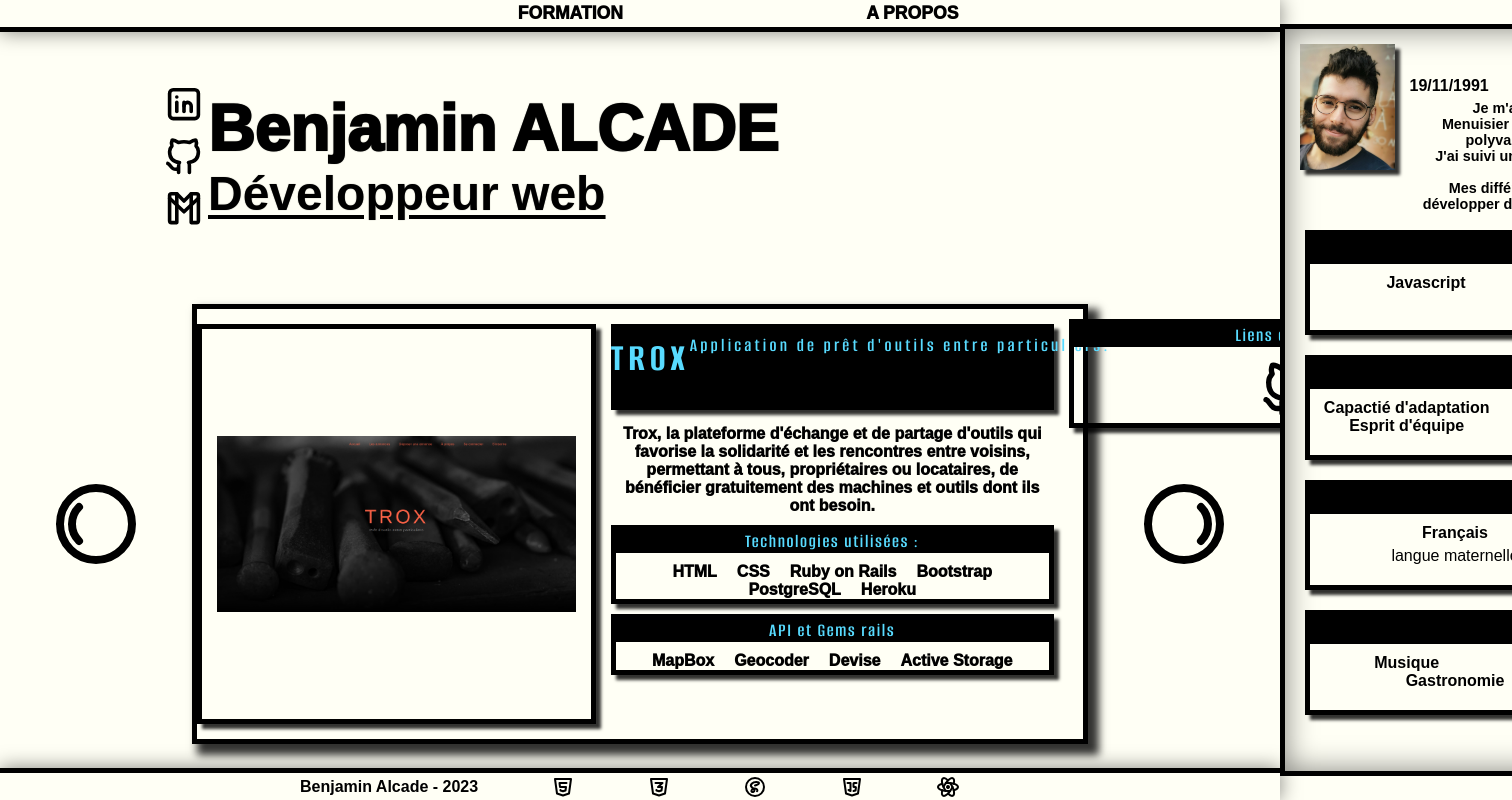
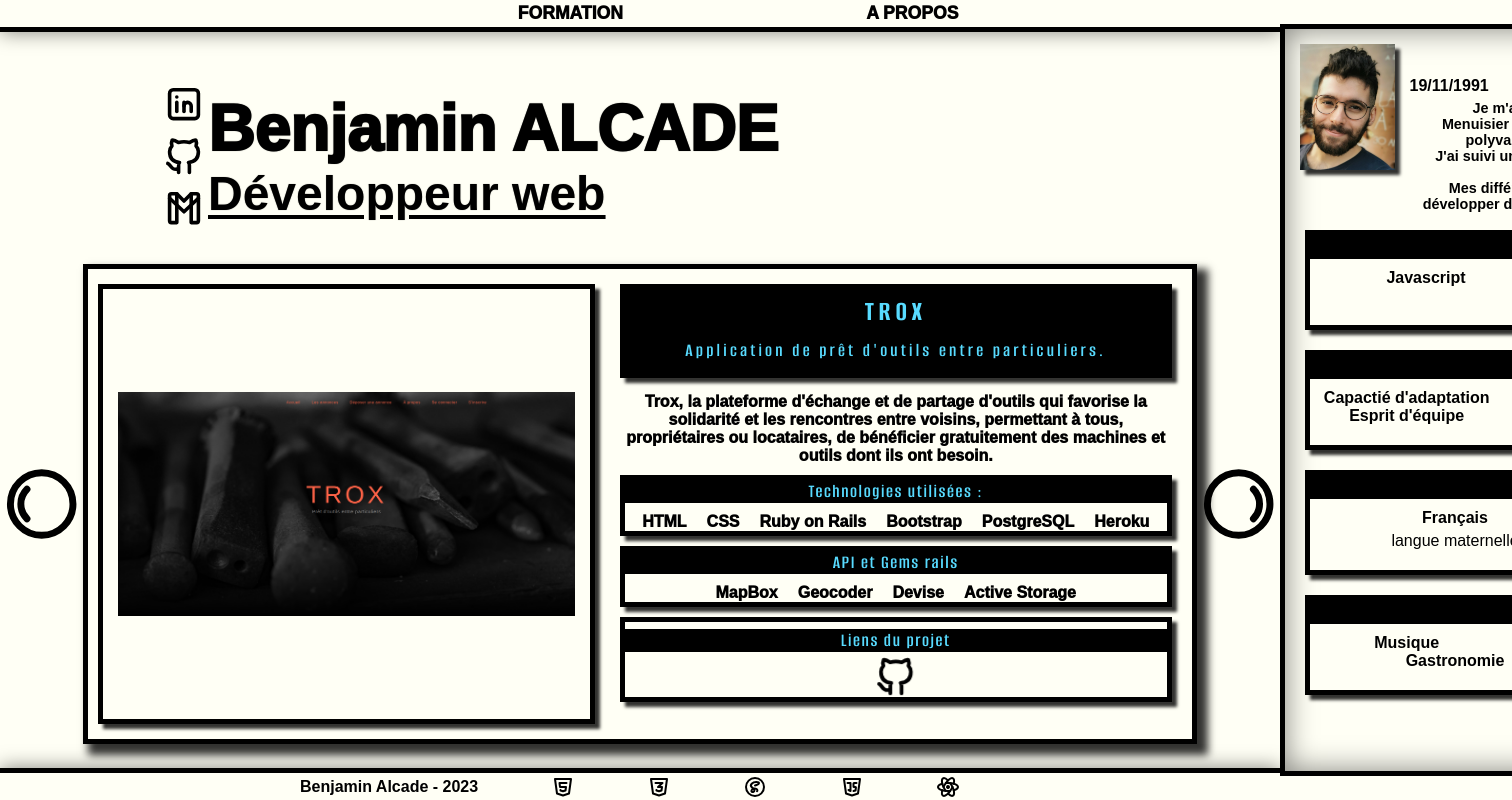
Before and after one commit to Pakibenji/portfolio, a React (Create React App) app: page / in a window 1280 px wide. Shown: the whole page, 1512 px wide, since content can reach past the window. Built offline with nearby package versions, Linux system fonts and the light colour scheme.

Commit message:
responsive end

```diff
--- a/src/styles/components/_formation.scss
+++ b/src/styles/components/_formation.scss
@@ -225,8 +225,7 @@
     & .fullstack-container {
       margin: 0 15px;
       & .fullstack-title {
-        font-size: 1.3rem;
-        margin: 5px 30px 10px 30px;
+        font-size: 1.2rem;
       }
       & ul {
         justify-content: space-around;
@@ -236,8 +235,7 @@
         }
       }
       & .trox-title {
-        font-size: 1.3rem;
-        margin: 5px 30px 10px 30px;
+        font-size: 1.2rem;
       }
       & .trox-infos {
         text-align: center;
@@ -248,8 +246,7 @@
     & .developpeur-container {
       margin: 20px 15px 0 15px;
       & .developpeur-title {
-        font-size: 1.3rem;
-        margin: 5px 30px 10px 30px;
+        font-size: 1.2rem;
       }
       & ul {
         justify-content: space-around;
@@ -259,8 +256,7 @@
         }
       }
       & .soundspectrum-title {
-        font-size: 1.3rem;
-        margin: 5px 30px 10px 30px;
+        font-size: 1.2rem;
       }
       & .soundspectrum-infos {
         text-align: center;
@@ -271,8 +267,7 @@
     & .stage-container {
       margin: 20px 15px 0 15px;
       & .stage-title {
-        font-size: 1.3rem;
-        margin: 5px 30px 10px 30px;
+        font-size: 1.2rem;
       }
     }
   }
@@ -312,36 +307,34 @@
     }
     & .fullstack-container {
       & .fullstack-title {
-        font-size: 1rem;
-        margin: 20px 15px 20px 15px;
+        font-size: 1.5rem;
       }
       & ul {
-        margin-bottom: 20px;
+        margin-bottom: 10px;
         & li {
           margin-left: 5px;
         }
       }
+      & .trox-title {
+        font-size: 1.5rem;
+      }
     }
     & .developpeur-container {
       & .developpeur-title {
-        font-size: 1rem;
-        margin: 20px 15px 20px 15px;
+        font-size: 1.5rem;
       }
       & ul {
-        padding: 5px;
         & li {
           margin-left: 5px;
         }
       }
       & .soundspectrum-title {
-        font-size: 1rem;
-        margin: 20px 0 20px 0;
+        font-size: 1.5rem;
       }
     }
     & .stage-container {
       & .stage-title {
-        font-size: 1rem;
-        margin: 20px 15px 20px 15px;
+        font-size: 1.5rem;
       }
     }
   }
@@ -382,8 +375,7 @@
     }
     & .fullstack-container {
       & .fullstack-title {
-        font-size: 1rem;
-        margin: 20px 15px 20px 15px;
+        font-size: 1.5rem;
       }
       & ul {
         margin-bottom: 20px;
@@ -394,8 +386,7 @@
     }
     & .developpeur-container {
       & .developpeur-title {
-        font-size: 1rem;
-        margin: 20px 15px 20px 15px;
+        font-size: 1.5rem;
       }
       & ul {
         padding: 5px;
@@ -404,14 +395,12 @@
         }
       }
       & .soundspectrum-title {
-        font-size: 1rem;
-        margin: 20px 0 20px 0;
+        font-size: 1.5rem;
       }
     }
     & .stage-container {
       & .stage-title {
-        font-size: 1rem;
-        margin: 20px 15px 20px 15px;
+        font-size: 1.5rem;
       }
     }
   }
--- a/src/styles/components/_project.scss
+++ b/src/styles/components/_project.scss
@@ -229,7 +229,7 @@
       & ul {
         & li {
           font-size: 0.8rem;
-          margin: 0 10px;
+          margin: 0px 10px 10px 0;
         }
       }
     }
@@ -326,3 +326,145 @@
     }
   }
 }
+@media screen and (width: 1280px) and (height: 800px) {
+  .project-container {
+    width: 100%;
+    height: 60vh;
+    align-items: center;
+    font-family: $font2;
+    letter-spacing: 0.2rem;
+    & .img-container {
+      width: 45%;
+      height: 100%;
+      margin: 15px 0 15px 5px;
+      & img {
+        width: 100%;
+        object-fit: cover;
+      }
+    }
+    & .project-title {
+      width: 50%;
+      height: 20%;
+      text-align: center;
+      background: $primary;
+      margin: 15px;
+      box-shadow: 5px 5px 3px 0px rgba(0, 0, 0, 0.8);
+      & h2 {
+        width: 100%;
+        font-size: 1.8rem;
+        font-weight: bold;
+        margin: 10px 0 0 0;
+        letter-spacing: 0.3rem;
+      }
+      & h3 {
+        width: 100%;
+        font-size: 1.2rem;
+        font-weight: 600;
+        margin: 10px 0 0 0;
+        letter-spacing: 0.2rem;
+      }
+    }
+    & .project-description {
+    }
+    & .project-technos {
+      display: flex;
+      flex-direction: column;
+      flex-wrap: wrap;
+      width: 50%;
+      margin-top: 10px;
+      text-align: center;
+      color: $primary;
+      border: 5px solid $primary;
+      box-shadow: 5px 5px 3px 0px rgba(0, 0, 0, 0.8);
+      & h4 {
+        font-size: 1.2rem;
+        font-weight: 600;
+        letter-spacing: 0.1rem;
+        color: $secondary;
+        background: $primary;
+        margin-bottom: 10px;
+      }
+      & ul {
+        display: flex;
+        flex-wrap: wrap;
+        justify-content: center;
+        align-items: center;
+        list-style: none;
+        margin: 0;
+        padding: 0;
+        & li {
+          letter-spacing: 0.1rem;
+          margin: 0 10px;
+          font-family: $font;
+          font-size: 1rem;
+          font-weight: 1000;
+          letter-spacing: normal;
+        }
+      }
+    }
+    & .project-Api {
+      display: flex;
+      flex-direction: column;
+      flex-wrap: wrap;
+      width: 50%;
+      text-align: center;
+      color: $primary;
+      border: 5px solid $primary;
+      box-shadow: 5px 5px 3px 0px rgba(0, 0, 0, 0.8);
+      & h4 {
+        font-size: 1.2rem;
+        font-weight: 600;
+        letter-spacing: 0.1rem;
+        color: $secondary;
+        background: $primary;
+        margin-bottom: 10px;
+      }
+      & ul {
+        display: flex;
+        flex-wrap: wrap;
+        justify-content: center;
+        align-items: center;
+        list-style: none;
+        margin: 0;
+        padding: 0;
+        & li {
+          letter-spacing: 0.1rem;
+          margin: 0 10px;
+          font-family: $font;
+          font-size: 1rem;
+          font-weight: 1000;
+          letter-spacing: normal;
+        }
+      }
+    }
+    & .project-link {
+      display: flex;
+      flex-direction: column;
+      flex-wrap: wrap;
+      width: 50%;
+      height: 18%;
+      color: $primary;
+      border: 5px solid $primary;
+      box-shadow: 5px 5px 3px 0px rgba(0, 0, 0, 0.8);
+      & h4 {
+        width: 100%;
+        font-size: 1.2rem;
+        font-weight: 600;
+        letter-spacing: 0.1rem;
+        color: $secondary;
+        background: $primary;
+        margin: 0;
+      }
+      & a {
+        height: 50%;
+        font-family: $font;
+        font-size: 0.5rem;
+        font-weight: 1000;
+        letter-spacing: normal;
+        color: $primary;
+        scale: 0.7;
+        transform: translateY(-5px);
+      }
+    }
+  }
+}
--- a/src/styles/components/_projects.scss
+++ b/src/styles/components/_projects.scss
@@ -90,6 +90,53 @@
   }
 }
 
+@media screen and (width: 1280px) and (height: 800px) {
+  .carousel-container {
+    display: flex;
+    flex-direction: row;
+    justify-content: space-between;
+    align-items: center;
+    width: 100vw;
+    height: 55vh;
+    margin: 0 auto 30px auto;
+    padding: 0;
+    animation: viewwidthAnimation 1s cubic-bezier(0.69, 1, 0.8, 0.7) 1s forwards;
+    @keyframes viewwidthAnimation {
+      0% {
+        width: 0vw;
+        height: 0vh;
+        opacity: 0;
+        border-radius: 50%;
+      }
+      75% {
+        border-radius: 50%;
+      }
+      100% {
+        width: 100vw;
+        height: 55vh;
+        opacity: 1;
+        border-radius: 0%;
+      }
+    }
+    & .arrow {
+      margin: 0 auto;
+      border-radius: 50%;
+      &:hover {
+        cursor: pointer;
+        background: $primary;
+        color: $secondary;
+        transition: all 0.8s ease-in-out;
+      }
+    }
+    & .left:hover {
+      transform: rotate(360deg);
+    }
+    & .right:hover {
+      transform: rotate(-360deg);
+    }
+  }
+}
+
 .projects-container {
   display: block;
   align-items: center;
--- a/src/styles/components/_softskill.scss
+++ b/src/styles/components/_softskill.scss
@@ -254,7 +254,6 @@
       margin: 0 15px;
       & h5 {
         font-size: 1.2rem;
-        margin: 5px 30px 10px 30px;
       }
       & ul {
         justify-content: space-around;
@@ -269,7 +268,6 @@
       margin: 20px 15px 0 15px;
       & h5 {
         font-size: 1.2rem;
-        margin: 5px 30px 10px 30px;
       }
       & ul {
         justify-content: space-around;
@@ -284,7 +282,6 @@
       margin: 20px 15px 0 15px;
       & h5 {
         font-size: 1.2rem;
-        margin: 5px 30px 10px 30px;
       }
       & ul {
         justify-content: center;
@@ -313,7 +310,6 @@
       margin: 20px 15px 0 15px;
       & h5 {
         font-size: 1.2rem;
-        margin: 5px 30px 10px 30px;
       }
       & ul {
         justify-content: space-around;
@@ -366,11 +362,27 @@
         font-weight: 600;
       }
     }
+    & .hardskills {
+      & .hardskills-title {
+        font-size: 1.5rem;
+      }
+    }
+    & .softskills {
+      & .sofskills-title {
+        font-size: 1.5rem;
+      }
+    }
     & .langue {
       width: 100%;
+      & .langue-title {
+        font-size: 1.5rem;
+      }
     }
     & .loisirs {
       width: 100%;
+      & .loisirs-title {
+        font-size: 1.5rem;
+      }
     }
   }
 }
@@ -403,8 +415,8 @@
     }
     & .hardskills {
       margin: 0 20px;
-      & h3 {
-        font-size: 0.8rem;
+      & .hardskills-title {
+        font-size: 1.5rem;
       }
       & ul {
         margin: 0;
@@ -416,8 +428,8 @@
     }
     & .softskills {
       margin: 20px 20px 0 20px;
-      & h3 {
-        font-size: 0.8rem;
+      & .sofskills-title {
+        font-size: 1.5rem;
       }
       & ul {
         margin: 0;
@@ -431,8 +443,8 @@
     & .langue {
       width: 100%;
       margin: 20px 20px 0 20px;
-      & h3 {
-        font-size: 0.8rem;
+      & .langue-title {
+        font-size: 1.5rem;
       }
       & ul {
         margin: 0;
@@ -446,8 +458,8 @@
     & .loisirs {
       width: 100%;
       margin: 20px 20px 0 20px;
-      & h3 {
-        font-size: 0.8rem;
+      & .loisirs-title {
+        font-size: 1.5rem;
       }
       & ul {
         margin: 0;
```
